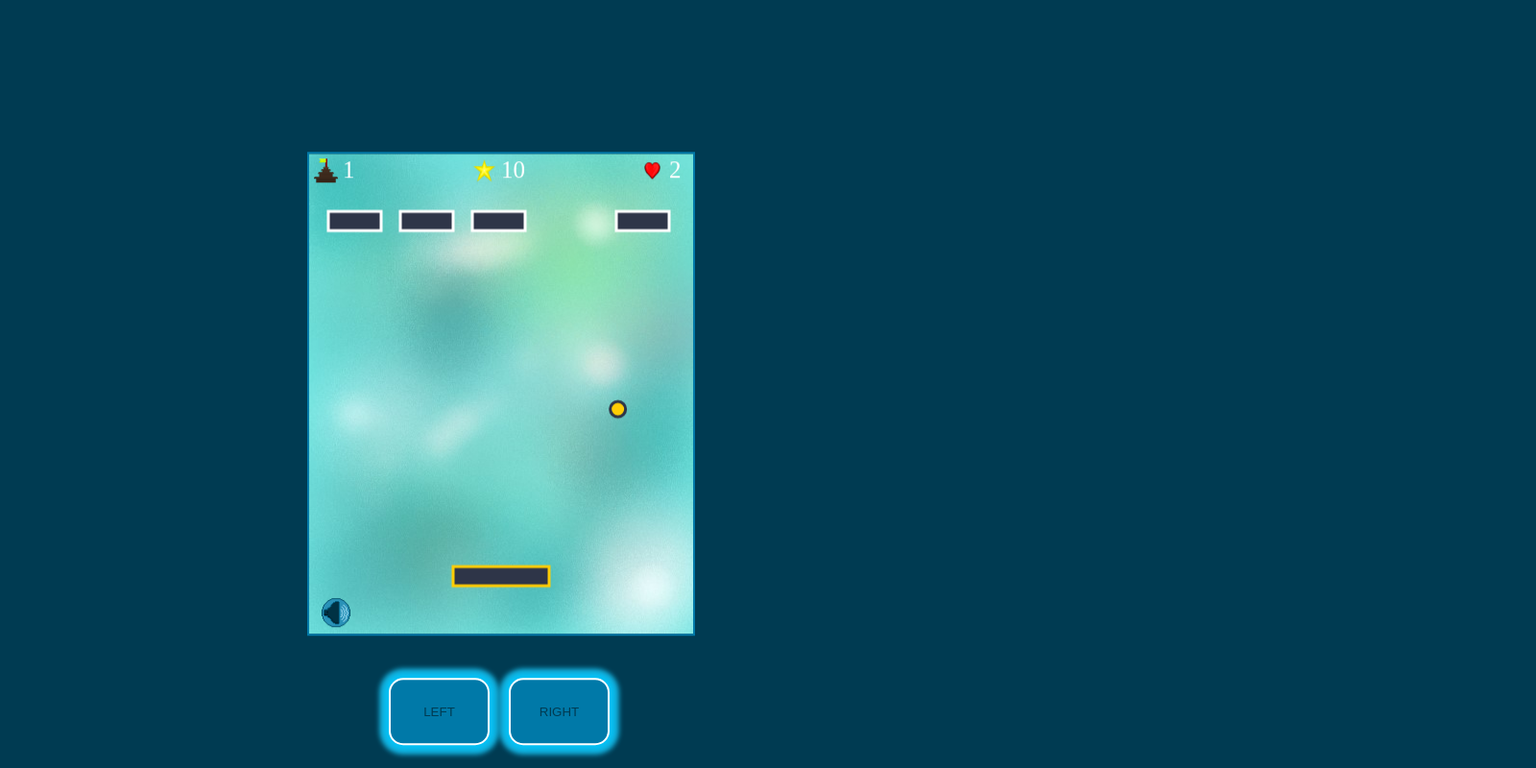
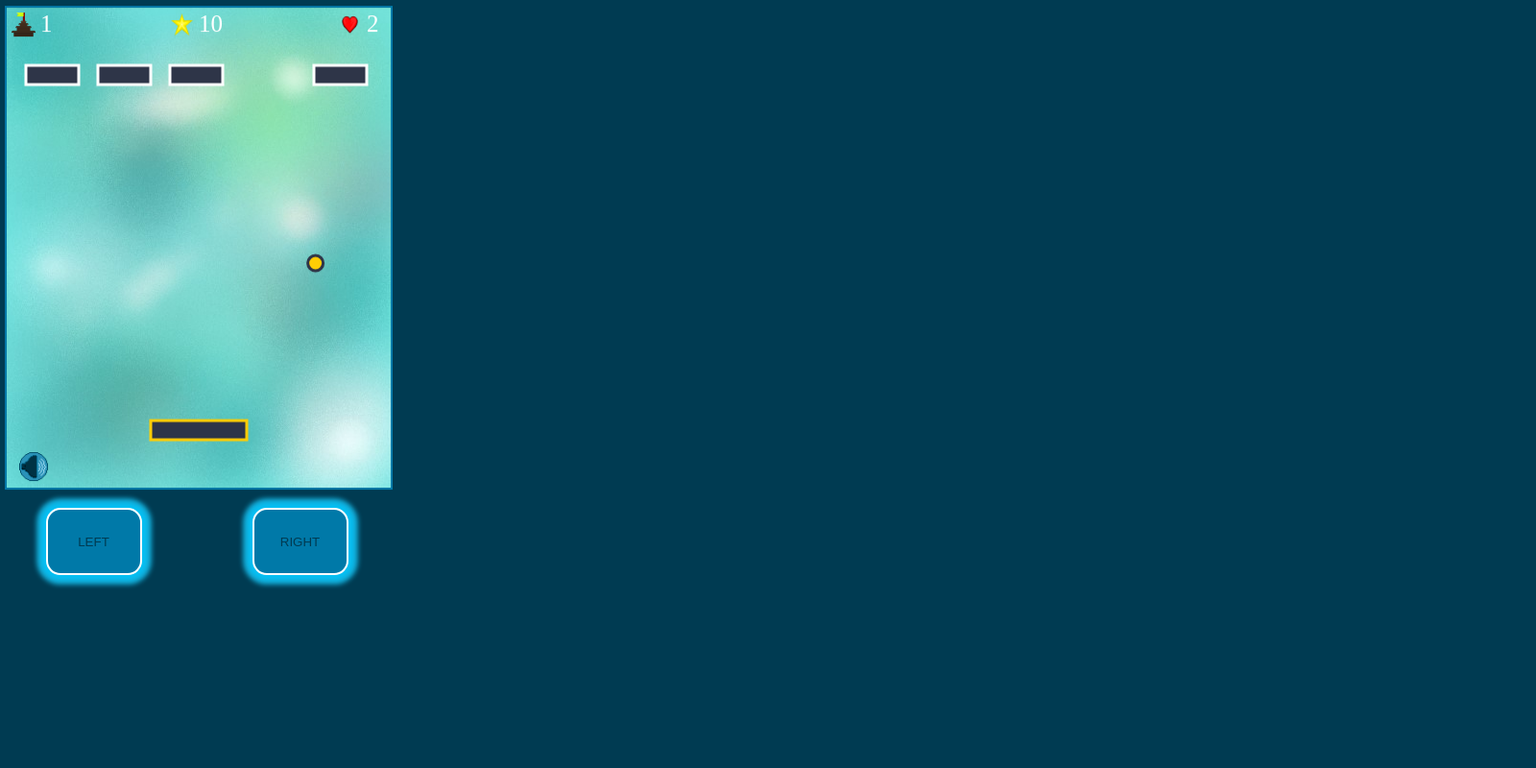
Before and after one commit to VICT0R89/BreakOut-Game, a plain HTML site: page index.html in a window 1280 px wide. Shown: the whole page at 96% size, 1600 px wide, since content can reach past the window. Drawn offline with Linux system fonts and the light colour scheme.

Commit message:
2 bugs left + first move + speedBall bugs

```diff
--- a/game.js
+++ b/game.js
@@ -71,13 +71,13 @@ const rightBtn = document.getElementById('rightBtn');
 leftBtn.addEventListener("click", function(){
 
   if(paddle.x > 0){
-    paddle.x -= 50;
+    paddle.x -= 75;
   }
 })
 
 rightBtn.addEventListener("click", function(){
   if(paddle.x + paddle.width < cvs.width){
-    paddle.x += 50;
+    paddle.x += 75;
   }
 })
 
--- a/styles.css
+++ b/styles.css
@@ -5,8 +5,9 @@
 }
 
 body{
-  transform: translate(25%, 25%);
+  transform: translate(1%, 1%);
   background-color: rgb(0, 59, 82);
+  width: 500px;
 }
 
 .gamepad{
@@ -14,13 +15,12 @@ body{
   flex-direction: row;
   justify-content: space-around;
   align-items: center;
-  width: 250px;
+  width: 400px;
   height: 100px;
-  margin: 25px 75px;
 }
 
 button{
-  width: 50%;
+  width: 70%;
   height: 70%;
   margin: 5px 10px;
   border: 2px solid white;
@@ -30,6 +30,14 @@ button{
   box-shadow: 0 0 5px 5px rgba(1, 200, 255, 0.748),
               0 0 5px 10px rgba(26, 205, 255, 0.748);
   cursor: pointer;
+}
+.left{
+  width: 100px;
+  margin-right: 25px;
+}
+.right{
+  width: 100px;
+  margin-left: 25px;
 }
 
 #sound{
```
